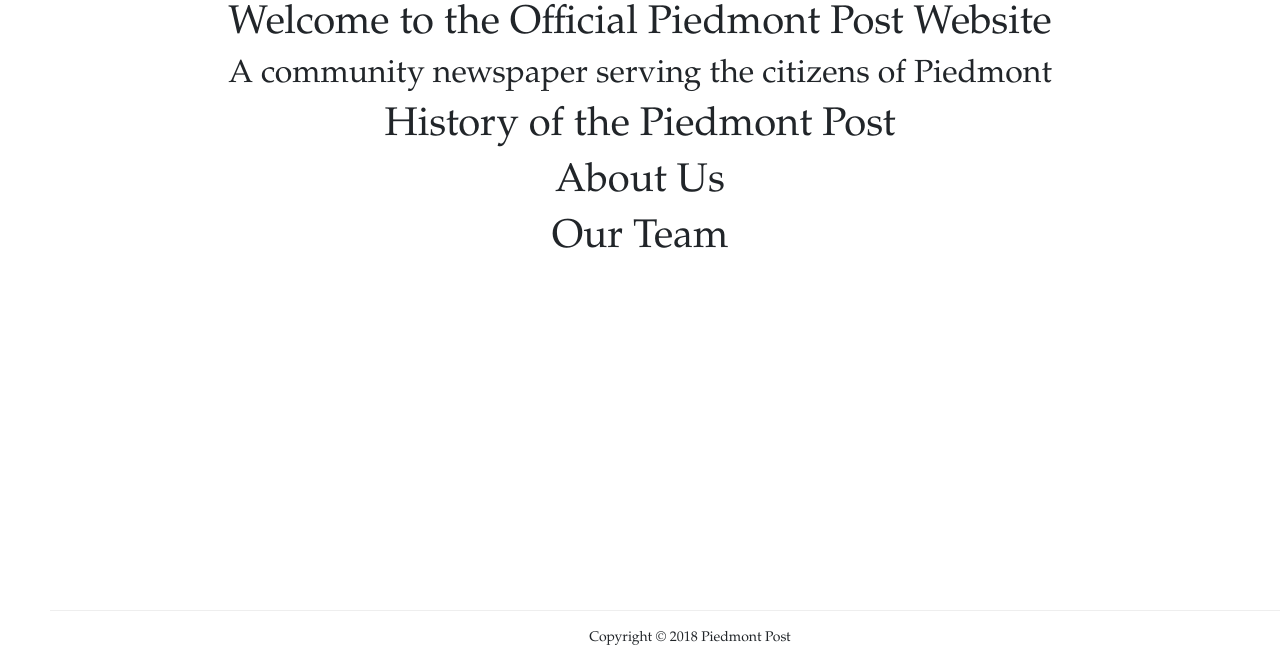
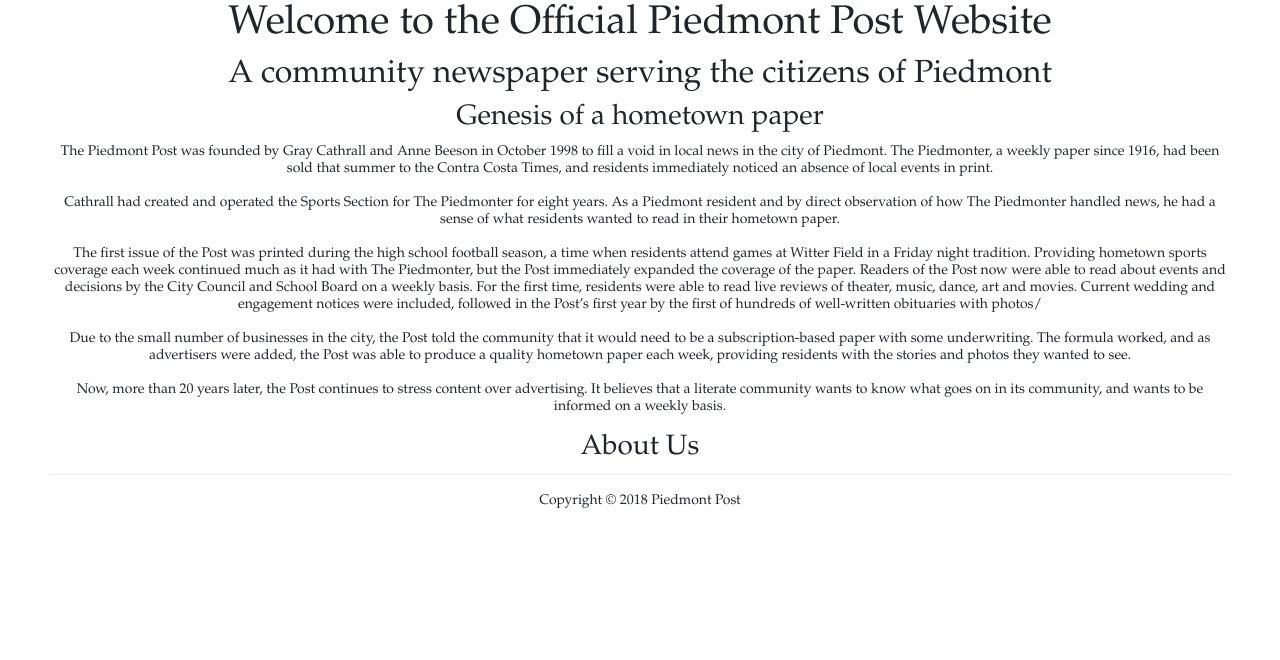
Before and after one commit to Natalielim/piedmontpost, a Node server app: page / in a window 1280 px wide; the page is wider, and only the part inside the window is pictured. Shown: the part 140-800 px from the top of that part. Run offline with Node 20, Linux system fonts and the light colour scheme; some libraries are stand-ins or nearby versions.

Commit message:
added history of piedmont post

```diff
--- a/public/stylesheets/style.css
+++ b/public/stylesheets/style.css
@@ -25,8 +25,8 @@
   height: 50px;
   align-items: center;
   padding: 2.5px 10px 2.5px 10px;
-  position: absolute;
-  bottom: 0;
+  /* position: absolute;
+  bottom: 0; */
   width: 100%;
   z-index: 1;
   border-top: solid #eee 1.5px;
--- a/views/index.hbs
+++ b/views/index.hbs
@@ -1,15 +1,27 @@
 <div>
-  <div class="text-center">
+  <div class="text-center welcome">
     <h1>Welcome to the Official Piedmont Post Website</h1>
     <h2>A community newspaper serving the citizens of Piedmont</h2>
   </div>
-  <div class="text-center">
-    <h1>History of the Piedmont Post</h1>
+  <div class="text-center history">
+    <h3>Genesis of a hometown paper</h3>
+    <p>The Piedmont Post was founded by Gray Cathrall and Anne Beeson in October 1998 to fill a void in local news in the city of Piedmont. The Piedmonter, a weekly paper since 1916, had been sold that summer to the Contra Costa Times, and residents immediately noticed an absence of local events in print.
+    <br></br>
+    Cathrall had created and operated the Sports Section for The Piedmonter for eight years. As a Piedmont resident and by direct observation of how The Piedmonter handled news, he had a sense of what residents wanted to read in their hometown paper.
+    <br></br>
+    The first issue of the Post was printed during the high school football season, a time when residents attend games at Witter Field in a Friday night tradition. Providing hometown sports coverage each week continued much as it had with The Piedmonter, but the Post immediately expanded the coverage of the paper. Readers of the Post now were able to read about events and decisions by the City Council and School Board on a weekly basis. For the first time, residents were able to read live reviews of theater, music, dance, art and movies. Current wedding and engagement notices were included, followed in the Post’s first year by the first of hundreds of well-written obituaries with photos/
+    <br></br>
+    Due to the small number of businesses in the city, the Post told the community that it would need to be a subscription-based paper with some underwriting. The formula worked, and as advertisers were added, the Post was able to produce a quality hometown paper each week, providing residents with the stories and photos they wanted to see.
+    <br></br>
+    Now, more than 20 years later, the Post continues to stress content over advertising. It believes that a literate community wants to know what goes on in its community, and wants to be informed on a weekly basis.
+    </p>
+  </div>
+  <div class="text-center about">
+    <h3>About Us</h3>
+    <h4></h4>
+    <h4></h4>
+
   </div>
   <div class="text-center">
-    <h1>About Us</h1>
-  </div>
-  <div class="text-center">
-    <h1>Our Team</h1>
   </div>
 </div>
```
Also changed, not shown: views/layout.hbs (line endings or trailing spaces).
